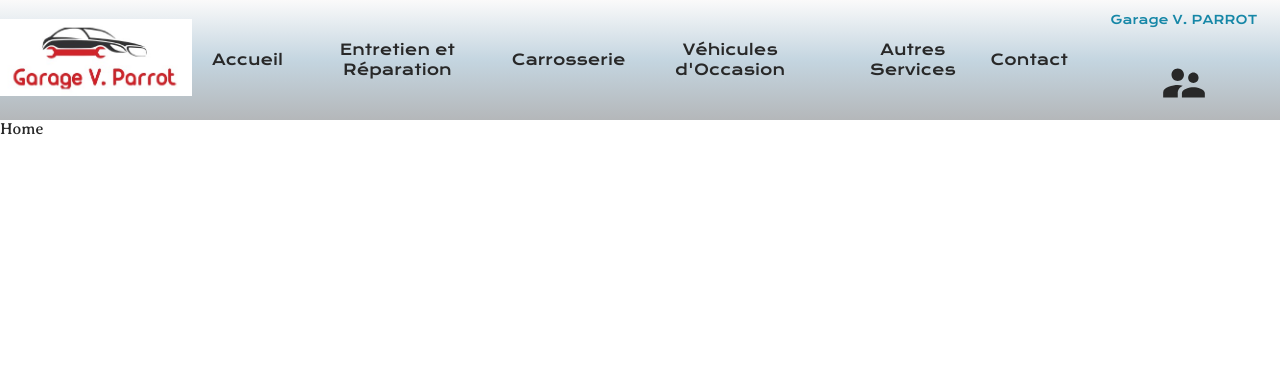
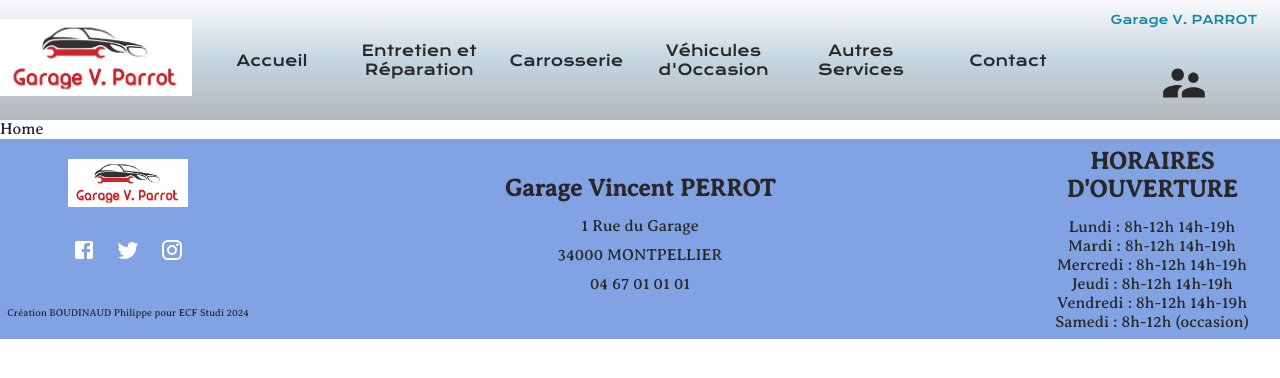
Before and after one commit to PhilouLaudun/ECF_Garage, a React (Create React App) app in the folder client/: page / in a window 1280 px wide. Shown: the top 378 px of the page. Built offline with nearby package versions, Linux system fonts and the light colour scheme.

Commit message:
Commit : commit après création et mise en forme pour web des composants header et footer

```diff
--- /dev/null
+++ b/client/src/componants/autres/Footer.js
@@ -0,0 +1,43 @@
+import React from "react";
+import FacebookIcon from '@mui/icons-material/Facebook';
+import TwitterIcon from "@mui/icons-material/Twitter";
+import InstagramIcon from "@mui/icons-material/Instagram";
+
+const Footer = () => {
+  return (
+    <main className="mainfooter">
+      <div className="containerfooter">
+        <div className="logofooter">
+          <div>
+            <img src="./assets/img/LogoGarageParrot.jpg" alt="Logo" />
+          </div>
+          <div className="containericonefooter">
+            <FacebookIcon className="iconefooter" />
+            <TwitterIcon className="iconefooter" />
+            <InstagramIcon className="iconefooter" />
+          </div>
+          <div className="createurfooter">
+            Création BOUDINAUD Philippe pour ECF Studi 2024
+          </div>
+        </div>
+        <div className="adressefooter">
+          <h2>Garage Vincent PERROT</h2>
+          <p>1 Rue du Garage</p>
+          <p>34000 MONTPELLIER</p>
+          <p>04 67 01 01 01</p>
+        </div>
+        <div className="horairefooter">
+          <h2>HORAIRES D'OUVERTURE</h2>
+          <p>Lundi : 8h-12h 14h-19h</p>
+          <p>Mardi : 8h-12h 14h-19h</p>
+          <p>Mercredi : 8h-12h 14h-19h</p>
+          <p>Jeudi : 8h-12h 14h-19h</p>
+          <p>Vendredi : 8h-12h 14h-19h</p>
+          <p>Samedi : 8h-12h (occasion)</p>
+        </div>
+      </div>
+    </main>
+  );
+};
+
+export default Footer;
--- a/client/src/componants/pages/Home.js
+++ b/client/src/componants/pages/Home.js
@@ -1,11 +1,13 @@
 import React from "react";
 import Header from "../autres/Header";
+import Footer from "../autres/Footer";
 const Home = () => {
   return (
     <>
       <main>
         <Header />
         <div>Home</div>
+        <Footer />
       </main>
     </>
   );
--- a/client/src/styles/_settings.scss
+++ b/client/src/styles/_settings.scss
@@ -18,6 +18,7 @@ $fond-12:  Rgba(138, 172, 194,0.5);
 $fond-13:  Rgba(106, 112, 117,0.5);
 $fond-21 : #FFFFFF ;
 $fond-22 : #D1D1D1;
+$fondfooter:#81A2E3;
 $black: #282828;
 $white: #FFFFFF;
 $green : #BAEE0C;
--- /dev/null
+++ b/client/src/styles/autres/_footer.scss
@@ -0,0 +1,72 @@
+.mainfooter {
+  width: 100%;
+  height: 200px;
+  background: $fondfooter;
+  display: flex;
+  justify-content: center; /* Centre horizontalement */
+  align-items: center; /* Centre verticalement */
+  .containerfooter {
+    height: 80%;
+    width: 100%;
+    display: flex;
+    justify-content: space-between;
+
+    .logofooter {
+      width: 20%;
+      min-height: 80px;
+      display: flex;
+           flex-direction: column; /* Définit la direction en colonne */
+      justify-content: center; /* Centre horizontalement */
+      align-items: center; /* Centre verticalement */
+      justify-content: space-between;
+      img {
+        max-width: 120px;
+      }
+      .containericonefooter {
+
+        display: flex;
+            justify-content: center; /* Centre horizontalement */
+      align-items: center; /* Centre verticalement */
+      justify-content: space-between;
+
+      .iconefooter{
+        margin: 10px;
+  color : $white;
+      }
+
+}
+.createurfooter{
+  font-size: 10px;
+  margin-top: 20px;
+}
+
+    }
+    .adressefooter {
+      width: 60%;
+      height: 100%;
+      margin: 0 auto;
+      display: flex;
+      flex-direction: column;
+      justify-content: center; /* Centre verticalement */
+      text-align: center;
+      h2 {
+        margin-bottom: 15px;
+      }
+      p {
+        margin-bottom: 10px;
+      }
+    }
+    .horairefooter {
+         width: 20%;
+      height: 100%;
+      margin: 0 auto;
+      display: flex;
+      flex-direction: column;
+      justify-content: center; /* Centre verticalement */
+      text-align: center;
+      h2 {
+        margin-bottom: 15px;
+      }
+    }
+  }
+}
--- a/client/src/styles/autres/_navigation.scss
+++ b/client/src/styles/autres/_navigation.scss
@@ -9,11 +9,12 @@
   padding-right: 20px;
 
   div {
+    width: 120px;
     text-align: center;
     vertical-align: middle;
-    a {
       font-family: $font-2;
       font-size: 15px;
+    a {
       color: $black;
     }
   }
--- a/client/src/styles/index.scss
+++ b/client/src/styles/index.scss
@@ -1,4 +1,5 @@
 // importation des fichiers scss pour les composants et les pages
 @import "./settings";
 @import "./autres/header";
-@import "./autres/navigation"
+@import "./autres/navigation";
+@import "./autres/footer";
```
